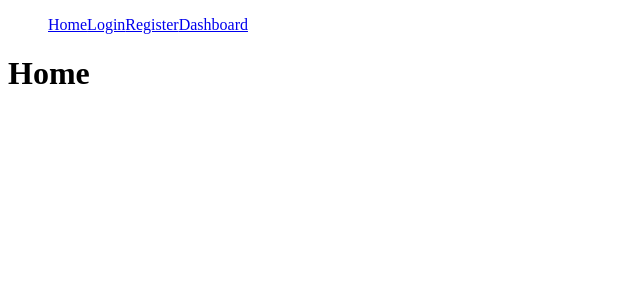
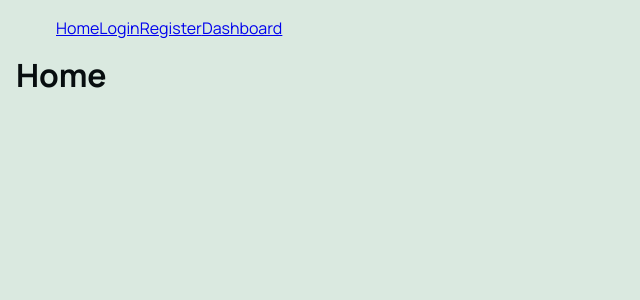
Before and after one commit to jdenzel/COSC484-group5-project, a React (Vite) app in the folder client/: page / in a window 1280 px wide. Shown: the top 300 px of the page, without its empty margins (0-640 px from the left). Built offline with nearby package versions, Linux system fonts and the light colour scheme.

Commit message:
Added body style rule

```diff
--- a/client/src/global.css
+++ b/client/src/global.css
@@ -29,4 +29,15 @@
     /* Text */
     --font-primary: 'Manrope', sans-serif;
     --font-secondary: 'Inter', sans-serif;
+
+    /* -- Globals -- */
+    body {
+        font-family: var(--font-primary);
+        font-size: 16px;
+        color: var(--neutral-black);
+        background-color: var(--bg-light);
+        line-height: 1.6rem;
+        margin: 1rem;
+    }
+
 }
```
